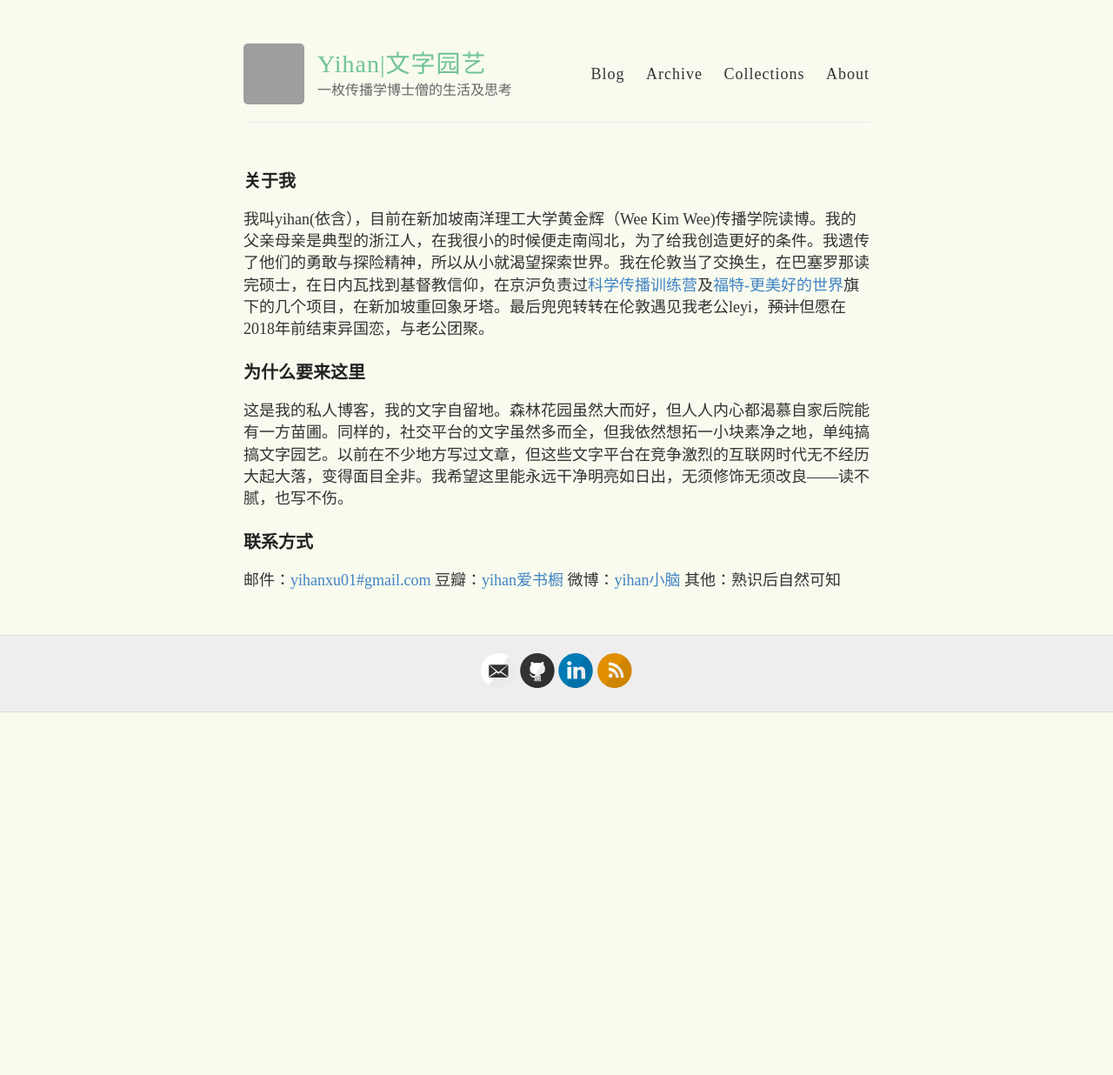
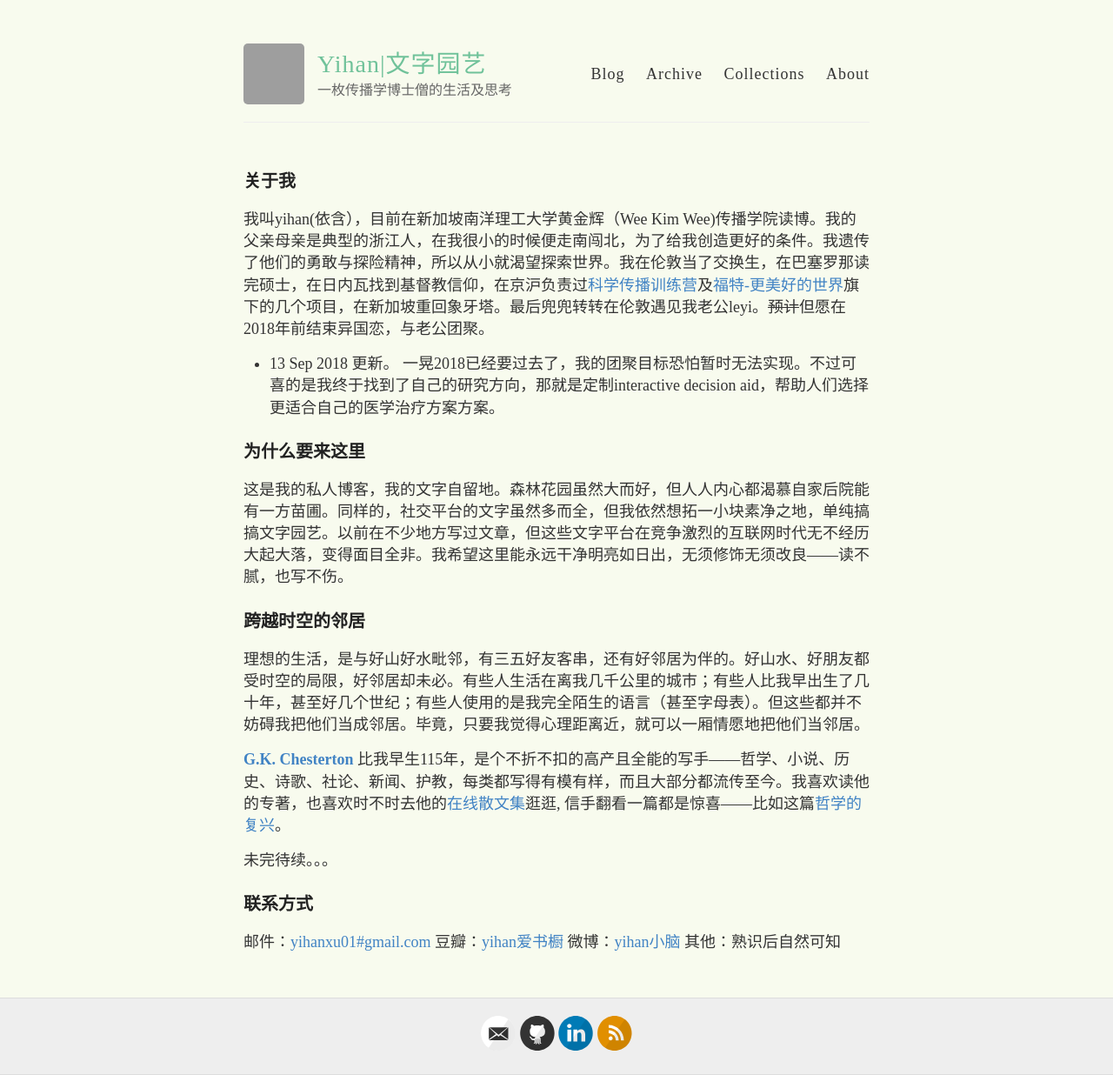
Before and after one commit to yihanxu/yihanxu.github.io, a Jekyll site: the page built from about.md, in a window 1280 px wide. Shown: the whole page at 87% size. Built offline with Jekyll 4.4.1, drawn with Linux system fonts in a browser that asks for light colours; before the commit the page ends 900 px from its top, so only the background shows below that; grey boxes are pictures that could not be loaded.

Commit message:
update about me

```diff
--- a/about.md
+++ b/about.md
@@ -5,10 +5,19 @@ permalink: /about/
 ---
 
 ### 关于我
-我叫yihan(依含），目前在新加坡南洋理工大学黄金辉（Wee Kim Wee)传播学院读博。我的父亲母亲是典型的浙江人，在我很小的时候便走南闯北，为了给我创造更好的条件。我遗传了他们的勇敢与探险精神，所以从小就渴望探索世界。我在伦敦当了交换生，在巴塞罗那读完硕士，在日内瓦找到基督教信仰，在京沪负责过[科学传播训练营](s-camp.songshuhui.net)及[福特-更美好的世界](http://fordgreen.npi.org.cn/)旗下的几个项目，在新加坡重回象牙塔。最后兜兜转转在伦敦遇见我老公leyi，~~预计~~但愿在2018年前结束异国恋，与老公团聚。
+我叫yihan(依含），目前在新加坡南洋理工大学黄金辉（Wee Kim Wee)传播学院读博。我的父亲母亲是典型的浙江人，在我很小的时候便走南闯北，为了给我创造更好的条件。我遗传了他们的勇敢与探险精神，所以从小就渴望探索世界。我在伦敦当了交换生，在巴塞罗那读完硕士，在日内瓦找到基督教信仰，在京沪负责过[科学传播训练营](s-camp.songshuhui.net)及[福特-更美好的世界](http://fordgreen.npi.org.cn/)旗下的几个项目，在新加坡重回象牙塔。最后兜兜转转在伦敦遇见我老公leyi。~~预计~~但愿在2018年前结束异国恋，与老公团聚。
+
+- 13 Sep 2018 更新。 一晃2018已经要过去了，我的团聚目标恐怕暂时无法实现。不过可喜的是我终于找到了自己的研究方向，那就是定制interactive decision aid，帮助人们选择更适合自己的医学治疗方案方案。
 
 ### 为什么要来这里
 这是我的私人博客，我的文字自留地。森林花园虽然大而好，但人人内心都渴慕自家后院能有一方苗圃。同样的，社交平台的文字虽然多而全，但我依然想拓一小块素净之地，单纯搞搞文字园艺。以前在不少地方写过文章，但这些文字平台在竞争激烈的互联网时代无不经历大起大落，变得面目全非。我希望这里能永远干净明亮如日出，无须修饰无须改良——读不腻，也写不伤。
+
+### 跨越时空的邻居
+理想的生活，是与好山好水毗邻，有三五好友客串，还有好邻居为伴的。好山水、好朋友都受时空的局限，好邻居却未必。有些人生活在离我几千公里的城市；有些人比我早出生了几十年，甚至好几个世纪；有些人使用的是我完全陌生的语言（甚至字母表）。但这些都并不妨碍我把他们当成邻居。毕竟，只要我觉得心理距离近，就可以一厢情愿地把他们当邻居。
+
+[**G.K. Chesterton**](https://en.wikipedia.org/wiki/G._K._Chesterton) 比我早生115年，是个不折不扣的高产且全能的写手——哲学、小说、历史、诗歌、社论、新闻、护教，每类都写得有模有样，而且大部分都流传至今。我喜欢读他的专著，也喜欢时不时去他的[在线散文集](https://www.chesterton.org/)逛逛, 信手翻看一篇都是惊喜——比如这篇[哲学的复兴](https://www.chesterton.org/the-revival-of-philosophy-why/)。
+
+未完待续。。。
 
 ### 联系方式
 
```
